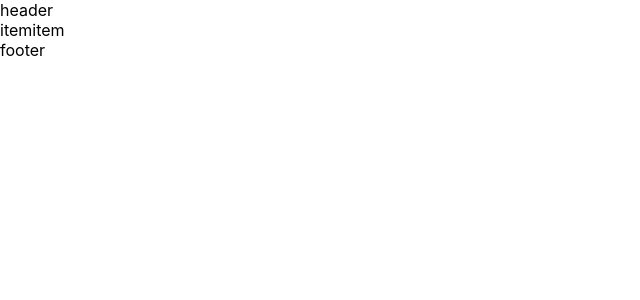
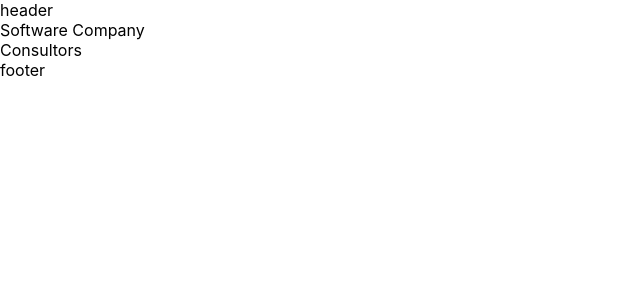
Before and after one commit to mateolewinzon/personal-website, a Next.js app: page /experience in a window 1280 px wide. Shown: the top 300 px of the page, without its empty margins (0-640 px from the left). Built offline with nearby package versions, Linux system fonts and the light colour scheme.

Commit message:
boilerplate

```diff
--- a/components/experience/JobsList.js
+++ /dev/null
@@ -1,5 +0,0 @@
-function JobsList({ items }) {
-  return <div>{items.map((item) => "item")}</div>;
-}
-
-export default JobsList;
--- /dev/null
+++ b/components/experience/jobs-list-item.js
@@ -0,0 +1,7 @@
+function JobsListItem({item}){
+    return <div>
+        {item.name}
+    </div>
+}
+
+export default JobsListItem
--- /dev/null
+++ b/components/experience/jobs-list.js
@@ -0,0 +1,13 @@
+import JobsListItem from "./jobs-list-item";
+
+function JobsList({ items }) {
+  return (
+    <div>
+      {items.map((item) => (
+        <JobsListItem item={item} />
+      ))}
+    </div>
+  );
+}
+
+export default JobsList;
--- a/components/portfolio/PortfolioList.js
+++ /dev/null
@@ -1,5 +0,0 @@
-function PortfolioList({ items }) {
-  return <div>{items.map((item) => "item")}</div>;
-}
-
-export default PortfolioList;
--- a/pages/_app.js
+++ b/pages/_app.js
@@ -1,4 +1,4 @@
-import Layout from "../components/layout/Layout";
+import Layout from "../components/layout/layout";
 import "../styles/globals.css";
 
 function MyApp({ Component, pageProps }) {
--- a/pages/experience/index.js
+++ b/pages/experience/index.js
@@ -1,4 +1,4 @@
-import JobsList from "../../components/experience/JobsList";
+import JobsList from "../../components/experience/jobs-list";
 import { getExperience } from "../../mocks/experience";
 
 function Experience() {
--- a/pages/portfolio/index.js
+++ b/pages/portfolio/index.js
@@ -1,4 +1,4 @@
-import PortfolioList from "../../components/portfolio/PortfolioList";
+import PortfolioList from "../../components/portfolio/portfolio-list";
 import { getPortfolio } from "../../mocks/portfolio";
 
 function Portfolio() {
```
Also changed, not shown: components/experience/job.js (added, +7 -0 lines), components/portfolio/portfolio-list-item.js (added, +7 -0 lines), components/portfolio/portfolio-list.js (added, +13 -0 lines), components/portfolio/project.js (added, +7 -0 lines), pages/experience/[jobId].js (+7 -5 lines).
